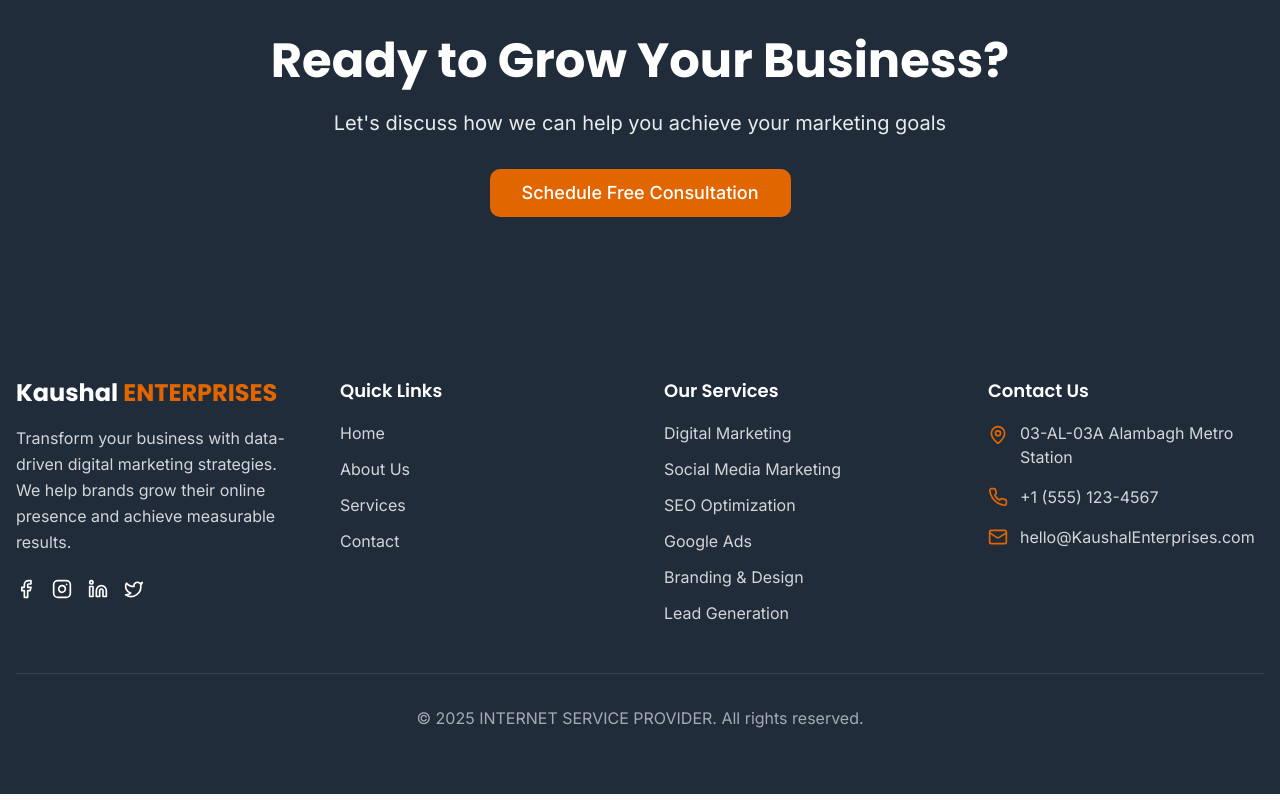
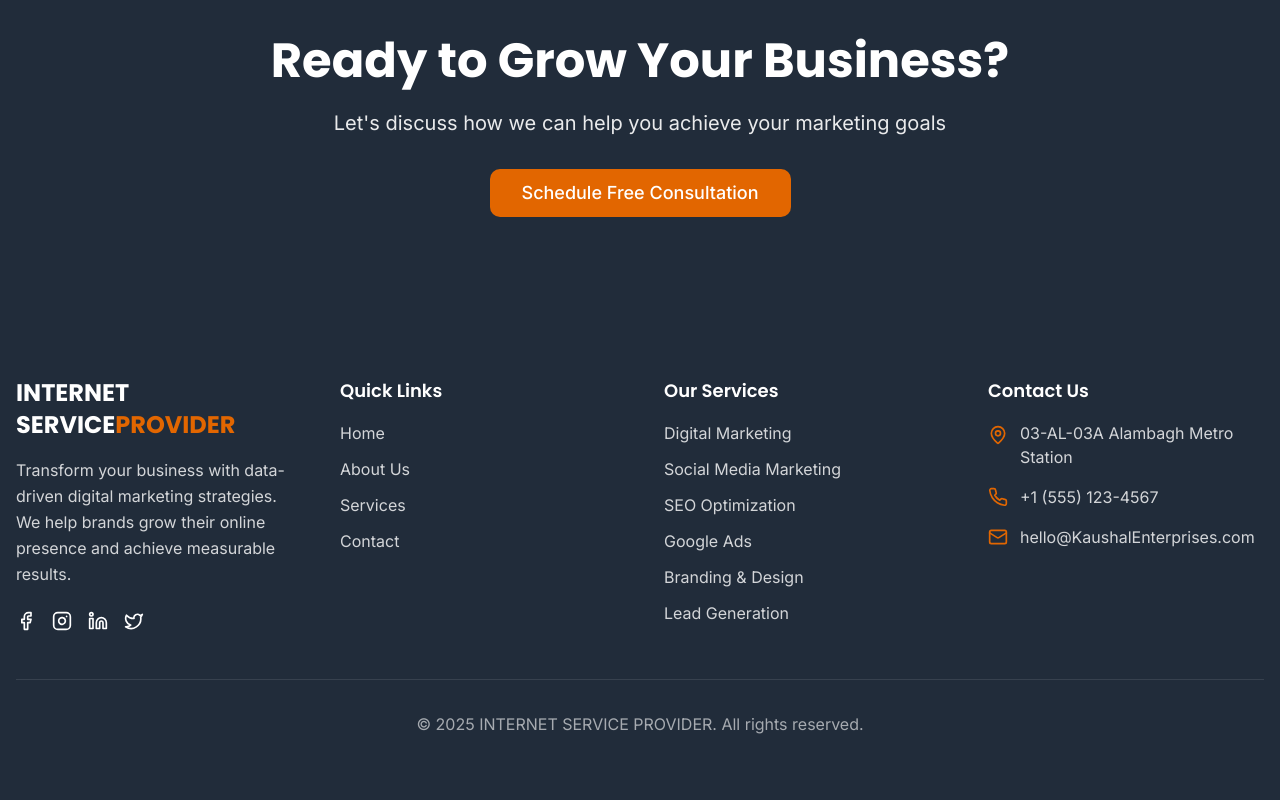
Before and after one commit to shivshivam1802/GAUR-MARKETING, a Next.js app: page / in a window 1280 px wide. Shown: the part 3231-4031 px from the top of the page. Built offline with nearby package versions, Linux system fonts and the light colour scheme.

Commit message:
Update footer company name and description

```diff
--- a/components/footer.tsx
+++ b/components/footer.tsx
@@ -9,7 +9,7 @@ export function Footer() {
           {/* Company Info */}
           <div>
             <h3 className="text-2xl font-bold font-[family-name:var(--font-poppins)] mb-4">
-              Kaushal <span className="text-accent">ENTERPRISES</span>
+              INTERNET SERVICE<span className="text-accent">PROVIDER</span>
             </h3>
             <p className="text-white/80 mb-6 leading-relaxed">
               Transform your business with data-driven digital marketing strategies. We help brands grow their online
```
